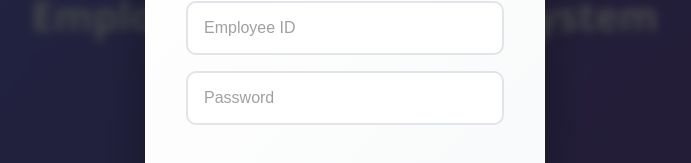
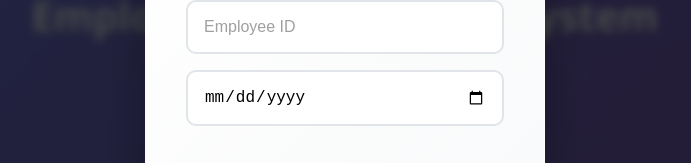
Before and after one commit to Devaprakash47/Employee-Management-System-Using-MERN-Stack, a React (Vite) app in the folder FrontEnd/: page / in a window 1280 px wide. Both pictures are taken after a click on the button "Employee". Shown: the part 326-489 px from the top of the page, without its empty margins (295-986 px from the left). Built offline with nearby package versions, Linux system fonts and the light colour scheme.

Commit message:
Initial Commit

```diff
--- a/FrontEnd/src/Employee/EmployeeLogin.jsx
+++ b/FrontEnd/src/Employee/EmployeeLogin.jsx
@@ -1,16 +1,31 @@
 import React, { useState } from 'react';
 import { useNavigate } from 'react-router-dom';
+import axios from 'axios';
 
 function EmployeeLogin({ onClose }) {
   const [empId, setEmpId] = useState('');
-  const [password, setPassword] = useState('');
+  const [dob, setDob] = useState('');
   const navigate = useNavigate();
 
-  const handleLogin = () => {
-    if (empId.trim() && password.trim()) {
-      navigate('/employeepage'); // Redirect to employee page
-    } else {
-      alert('Please enter valid credentials');
+  const handleLogin = async () => {
+    if (!empId.trim() || !dob.trim()) {
+      return alert('Please enter Employee ID and DOB');
+    }
+
+    try {
+      const res = await axios.post('http://localhost:3001/api/employee-login', {
+        empId,
+        dob
+      }, { withCredentials: true });
+
+      if (res.data.success) {
+        navigate('/employeepage');
+      } else {
+        alert(res.data.message || 'Login failed');
+      }
+    } catch (err) {
+      console.error('Login error:', err);
+      alert('Error during login');
     }
   };
 
@@ -25,10 +40,10 @@ function EmployeeLogin({ onClose }) {
           onChange={(e) => setEmpId(e.target.value)}
         />
         <input
-          type="password"
-          placeholder="Password"
-          value={password}
-          onChange={(e) => setPassword(e.target.value)}
+          type="date"
+          placeholder="DOB"
+          value={dob}
+          onChange={(e) => setDob(e.target.value)}
         />
         <div>
           <button onClick={handleLogin}>Login</button>
```
